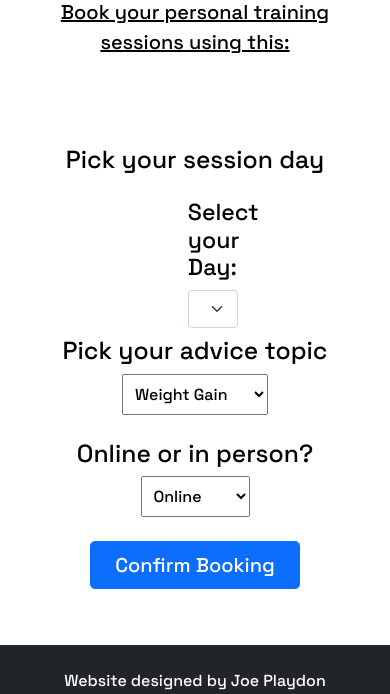
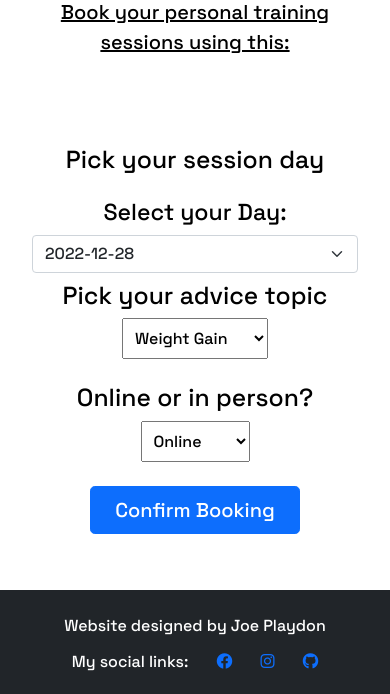
Before and after one commit to bodthegod/bod-fitness, a Django app: page /booking in a window 390 px wide. Shown: the part 192-886 px from the top of the page. Run offline with Django 3.2, Linux system fonts and the light colour scheme; data that the repository does not hold is empty; some libraries are stand-ins or nearby versions.

Commit message:
fix positioning of date select for mobile

```diff
--- a/bodapp/templates/booking/booking.html
+++ b/bodapp/templates/booking/booking.html
@@ -13,7 +13,7 @@
   <form method="POST" action="{% url 'booking' %}" class="text-center" id="confirmbooking">
     {% csrf_token %}
 
-    <div class="mt-3 container col-2">
+    <div class="mt-3 container col-md-2">
       <h3>Select your Day:</h3>
       <select class="form-select container col-6" name="date">
           {% if not booking_available %}
```
